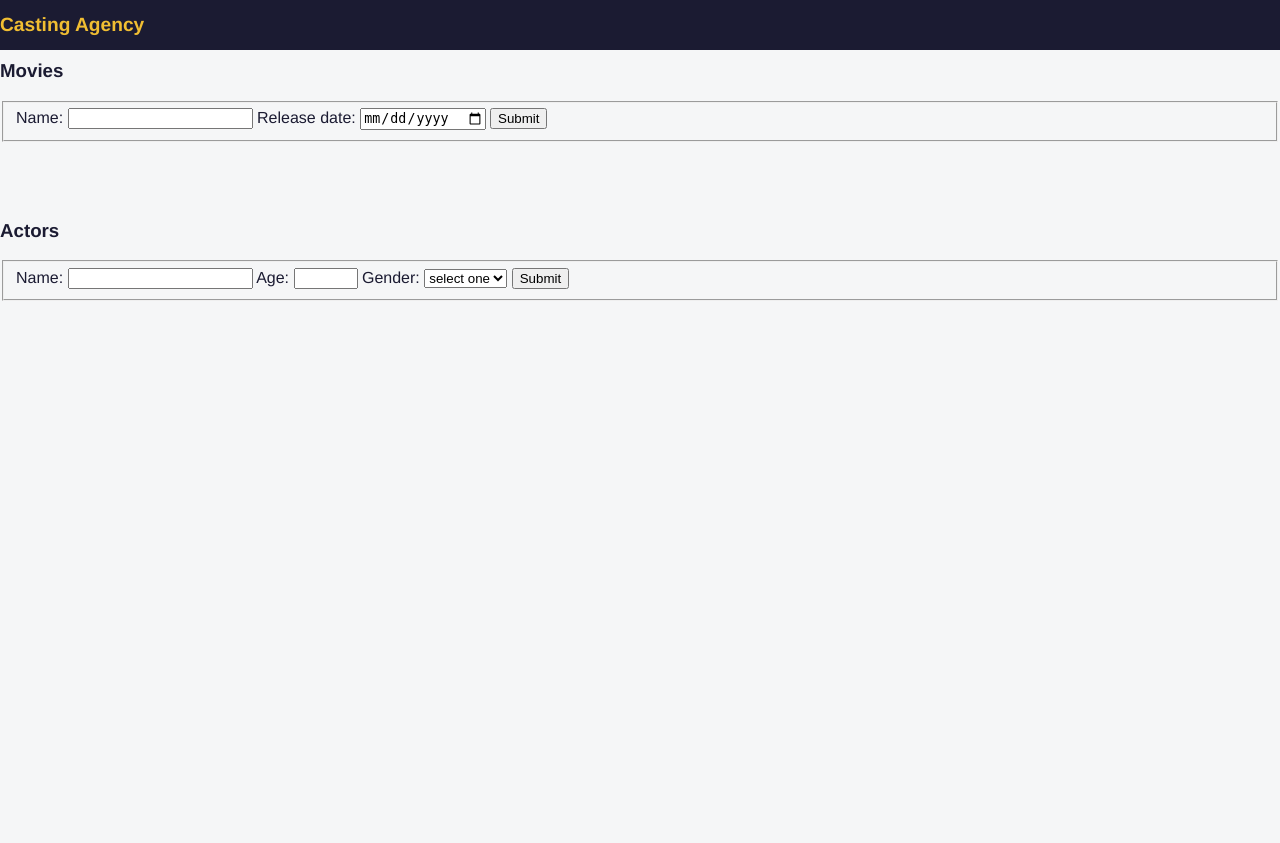
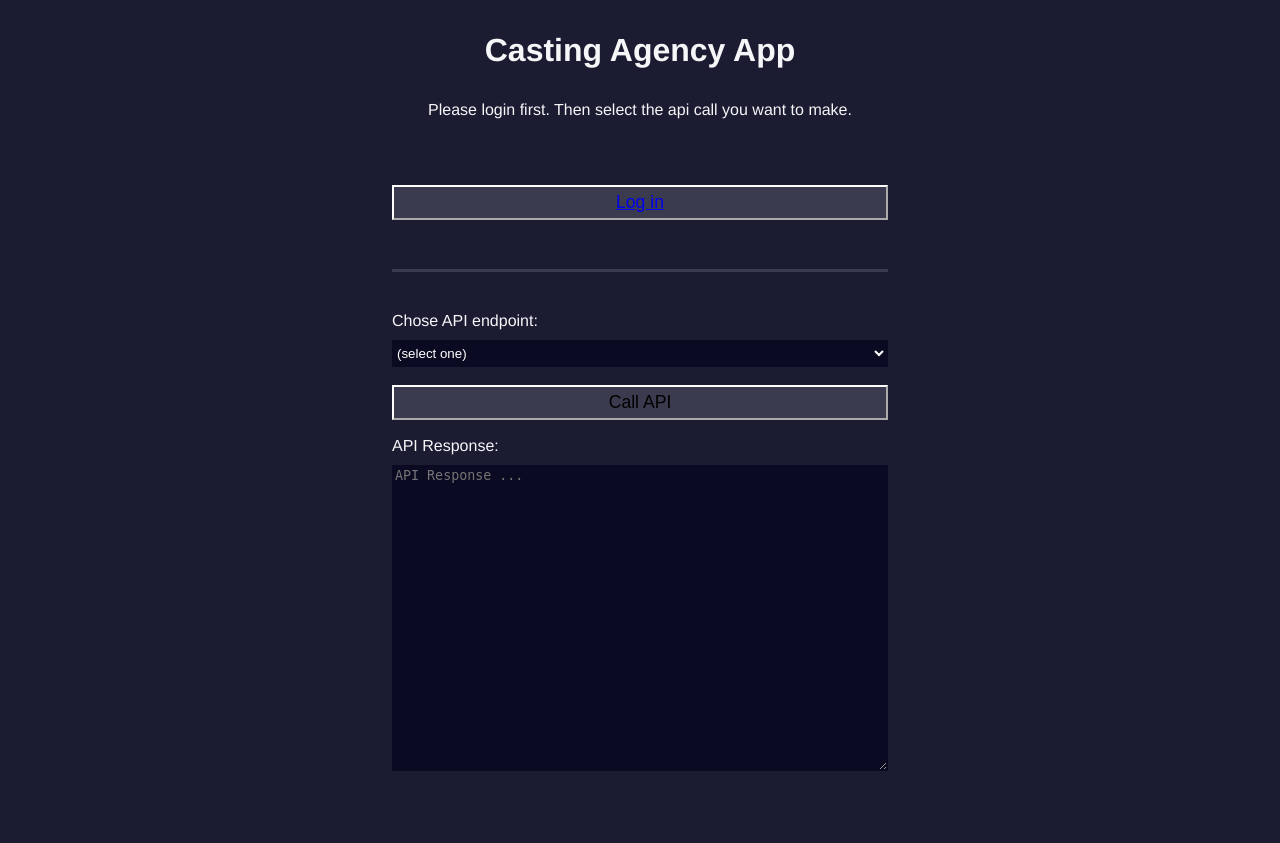
Before and after one commit to donkodimov/castingagency, a Flask app: page / in a window 1280 px wide. Before the commit the page ends 301 px from the top, so only its background shows below. Run offline with Flask 3, Linux system fonts and the light colour scheme; parts of the project's set-up code (start-up, migrations or seed data) failed here and were passed over.

Commit message:
feat: Add code for frontend

```diff
--- a/backend/flaskr/static/app.js
+++ b/backend/flaskr/static/app.js
@@ -1,162 +1,36 @@
-/* const checkboxes = document.querySelectorAll(".check-completed");
-for (let i = 0; i < checkboxes.length; i++) {
-  const checkbox = checkboxes[i];
-  checkbox.onchange = function (e) {
-    console.log("event", e);
-    const newCompleted = e.target.checked;
-    const todoId = e.target.dataset["id"];
-    fetch("/todo/" + todoId + "/set-completed", {
-      method: "POST",
-      body: JSON.stringify({
-        completed: newCompleted,
-      }),
-      headers: {
-        "Content-Type": "application/json",
-      },
-    })
-      .then(function () {
-        document.getElementById("errors-todos").className = "hidden";
-        window.location.reload(true);
-      })
-      .catch(function (err) {
-        console.log(err);
-        document.getElementById("errors-todos").className = "";
+window.addEventListener('load', function() {
+  // Get the current URL
+  let url = window.location.href;
+
+  // Extract the access token from the URL
+  let params = new URLSearchParams(url.split('#')[1]);
+  let accessToken = params.get('access_token');
+  let endpoint = document.getElementById('endpoint')
+
+
+  const apiButton = document.getElementById('call-api');
+  apiButton.addEventListener('click', async () => {
+      let endpointFin = endpoint.value
+
+      fetch(`${endpointFin}`, {
+          method: 'GET',
+          headers: {
+              "Content-Type": "application/json",
+              "Authorization": "Bearer " + accessToken
+              },
+      }).then(function(response) {
+          if (response.status === 200) {
+              return response.json()
+
+          } else {
+              console.log("error")
+          }
+      }).then(function(data) {
+      // The request was successful, so render the data in the output element
+         document.getElementById('output').innerHTML = JSON.stringify(data, null, 2);
+      }).catch(function(error) {
+          console.log(error)
       });
-  };
-} */
-/* const checkboxesList = document.querySelectorAll(".list-completed");
-for (let i = 0; i < checkboxesList.length; i++) {
-  const checkbox = checkboxesList[i];
-  checkbox.onchange = function (e) {
-    console.log("event", e);
-    const newCompleted = e.target.checked;
-    const listId = e.target.dataset["id"];
-    fetch("/lists/" + listId + "/set-completed", {
-      method: "POST",
-      body: JSON.stringify({
-        completed: newCompleted,
-      }),
-      headers: {
-        "Content-Type": "application/json",
-      },
-    })
-      .then(function () {
-        document.getElementById("errors-lists").className = "hidden";
-        window.location.reload(true);
-      })
-      .catch(function (err) {
-        console.log(err);
-        document.getElementById("errors-lists").className = "";
-      });
-  };
-} */
-const descInputActor = document.getElementById("description-actor");
-const descInputAge = document.getElementById("age-actor");
-const descInputGender = document.getElementById("gender");
-document.getElementById("form-actors").onsubmit = function (e) {
-  e.preventDefault();
-  const desc = descInputActor.value;
-  const age = descInputAge.value;
-  const gender = descInputGender.value;
-  descInputActor.value = "";
-  descInputAge.value = "";
-  descInputGender.value = "";
-  fetch("/actors/create", {
-    method: "POST",
-    body: JSON.stringify({
-      name: desc,
-      age: age,
-      gender: gender
-  /*     active_list: actList, */
-    }),
-    headers: {
-      "Content-Type": "application/json",
-    },
-  })
-    .then(function (response) {
-      return response.json();
-    })
-    .then(function (jsonResponse) {
-      console.log("response", jsonResponse);
-      li = document.createElement("li");
-      li.innerText = desc;
-      document.getElementById("actors").appendChild(li);
-      document.getElementById("errors-actors").className = "hidden";
-      window.location.reload(true);
-    })
-    .catch(function (err) {
-      console.log(err);
-      document.getElementById("errors-todos").className = "";
-    });
-};
-const descInputMovie = document.getElementById("description-movie");
-const relDateInput = document.getElementById("release-date");
-document.getElementById("form-movie").onsubmit = function (e) {
-  e.preventDefault();
-  const title = descInputMovie.value;
-  const relDate = relDateInput.value;
-  descInputMovie.value = "";
-  fetch("/movies/create", {
-    method: "POST",
-    body: JSON.stringify({
-      title: title,
-      release_date: relDate
-    }),
-    headers: {
-      "Content-Type": "application/json",
-    },
-  })
-    .then(function (response) {
-      return response.json();
-    })
-    .then(function (jsonResponse) {
-      console.log("response", jsonResponse);
-      li = document.createElement("li");
-      li.innerText = name;
-      document.getElementById("movies").appendChild(li);
-      document.getElementById("errors-movie").className = "hidden";
-      window.location.reload(true);
-    })
-    .catch(function (err) {
-      console.log(err);
-      document.getElementById("errors-movie").className = "";
-    });
-};
-/* document.addEventListener("click", function(evnt){
-                      console.log(evnt.target.id);
-                      id = evnt.target.id;
-                      fetch('/todo/'+ id, {
-                              method: 'DELETE'
-                          })
-                          .then(function() {
-                              document.getElementById('errors').className = 'hidden';
-                          })
-                          .catch(function(err) {
-                              console.log(err)
-                              document.getElementById('errors').className = '';
-                          })
-                  }); */
-const deleteBtns = document.querySelectorAll(".delete-button-movie");
-for (let i = 0; i < deleteBtns.length; i++) {
-  const btn = deleteBtns[i];
-  btn.onclick = function (e) {
-    const movieId = e.target.dataset["id"];
-    fetch("/movies/" + movieId, {
-      method: "DELETE",
-    }).then(function (response) {
-      e.target.parentNode.remove();
-    });
-  };
-}
-const deleteBtnsAct = document.querySelectorAll(".delete-button-actor");
-for (let i = 0; i < deleteBtnsAct.length; i++) {
-  const btn = deleteBtnsAct[i];
-  btn.onclick = function (e) {
-    const actorId = e.target.dataset["id"];
-    fetch("/actors/" + actorId, {
-      method: "DELETE",
-    }).then(function (response) {
-      e.target.parentNode.remove();
-    });
-  };
-}
+
+});
+});
--- a/backend/flaskr/static/styles.css
+++ b/backend/flaskr/static/styles.css
@@ -3,10 +3,13 @@
 }
 
 body {
-    background: #f5f6f7;
-    color: #1b1b32;
+    color: #f5f6f7;
+    background-color: #1b1b32;
     font-family: Helvetica;
     margin: 0;
+    width: 100%;
+    height: 100vh;
+    font-size: 16px;
   }
 
   header {
@@ -20,6 +23,39 @@ body {
     top: 0;
   }
 
+  fieldset {
+    border: none;
+    padding: 2rem 0;
+    border-bottom: 3px solid #3b3b4f;
+  }
+
+  fieldset:last-of-type {
+    border-bottom: none;
+  }
+
+  label {
+    display: block;
+    margin: 0.5rem 0;
+  }
+
+  div {
+    width: 60vw;
+    max-width: 500px;
+    min-width: 300px;
+    margin: 0 auto;
+    padding-bottom: 2em;
+  }
+
+  textarea,
+  select {
+    margin: 10px 0 0 0;
+    width: 100%;
+    min-height: 2em;
+    background-color: #0a0a23;
+    border: 1px solid #0a0a23;
+    color: #ffffff;
+  }
+
   #logo {
     width: max(100px, 18vw);
     background-color: #0a0a23;
@@ -27,9 +63,8 @@ body {
     padding: 0.4rem;
   }
 
-  h1 {
-    color: #f1be32;
-    font-size: min(5vw, 1.2em);
+  h1, p {
+    margin: 1em auto;
     text-align: center;
   }
 
@@ -40,8 +75,21 @@ body {
 
   nav {
     width: 50%;
-    max-width: 300px;
+    max-width: 500px;
+    min-width: 300px;
     height: 50px;
+    margin: 0 auto;
+  }
+
+  button {
+    display: block;
+    width: 100%;
+    margin: 1em auto;
+    height: 2em;
+    font-size: 1.1rem;
+    background-color: #3b3b4f;
+    border-color: white;
+    min-width: 300px;
   }
 
   .form {
--- a/backend/flaskr/templates/index.html
+++ b/backend/flaskr/templates/index.html
@@ -1,87 +1,48 @@
-<!DOCTYPE html>
+<!-- index.html -->
 <html>
-
   <head>
+    <meta charset="UTF-8" />
     <title>Casting Agency</title>
     <link rel="stylesheet" type=text/css href="{{ url_for('static',
     filename='styles.css') }}" />
-    <meta charset="UTF-8" />
-    <meta name="viewport" content="width=device-width, initial-scale=1.0" />
-    <meta name="description" content="Casting Agency" />
   </head>
-
   <body>
-    <header>
-        <h1>Casting Agency</h1>
-        <nav></nav>
-    </header>
-
-    <div class="movies-wrapper">
-        <h3>Movies</h3>
-        <form class="form" id="form-movie">
+    <h1>Casting Agency App</h1>
+    <p>Please login first. Then select the api call you want to make.</p>
+    <div>
       <fieldset>
-                <label for="first-name">Name:
-                    <input type="text" id="description-movie" name="description-movie" required/>
+        <button id="login">
+          <a
+            href="https://testmacina.eu.auth0.com/authorize?audience=castagenAPI&response_type=token&client_id=AuRe6evednxudGjMIMvEFOWuyjl9jQst&redirect_uri=http://127.0.0.1:5000/"
+            >Log in</a
+          >
+        </button>
+      </fieldset>
+      <fieldset>
+        <label for="endpoint"
+          >Chose API endpoint:
+          <select id="endpoint" name="endpoint">
+            <option value="">(select one)</option>
+            <option value="/movies">GET /movies</option>
+            <option value="/actors">GET /actors</option>
+            <option value="/performances">GET /perfomances</option>
+            <option value="other">Other</option>
+          </select>
+          <button id="call-api">Call API</button>
+          <label for="output"
+            >API Response:
+            <textarea
+              id="output"
+              name="output"
+              rows="20"
+              cols="50"
+              placeholder="API Response ..."
+            ></textarea>
           </label>
-                <label for="first-name">Release date:
-                    <input type="date" id="release-date" name="release-date" required/>
         </label>
-                    <input type="submit" name="Create" />
       </fieldset>
-        </form>
-        <div id="errors-movie" class="hidden">Somethind went wrong!</div>
-        <ul id="movies">
-            {% for movie in movies %}
-            <li>
-                <!-- <input class="list-completed" data-id="{{ movie.id }}" type="checkbox" {% if movie.title %} checked
-                    {% endif %} /> -->
-                <a href="/movies/{{ movie.id }}">
-                    {{ movie.title }}
-                </a>
-                <button class="delete-button-movie" data-id="{{ movie.id }}">&cross;</button>
-            </li>
-            {% endfor %}
-        </ul>
-    </div>
-
-    <div class="actors-wrapper">
-        <h3 id="active-movie" data-id="">Actors</h3>
-        <form class="form" id="form-actors">
-            <fieldset>
-                <label for="first-name">Name:
-                    <input type="text" id="description-actor" name="description-actor" required />
-                </label>
-                <label for="first-name">Age:
-                    <input type="number" min=12 max=120 id="age-actor" name="age-actor" required />
-                </label>
-                <label for="first-name">Gender:
-                    <select name="gender" id="gender" required >
-                        <option value="">select one</option>
-                        <option value="male">Male</option>
-                        <option value="female">Female</option>
-                    </select>
-
-                </label>
-
-            <input type="submit" name="Create" />
-            </fieldset>
-        </form>
-        <div id="errors-actors" class="hidden">Somethind went wrong!</div>
-        <ul class="list" id="actors">
-            {% for actor in actors %}
-            <li>
-                <!-- <input class="check-completed" data-id="{{ actors.id }}" type="checkbox" {% if actor.name %} checked
-                    {% endif %} /> -->
-                <a href="/actors/{{ actor.id }}">
-                    {{ actor.name }}
-                </a>
-                <button class="delete-button-actor" data-id="{{ actor.id }}">&cross;</button>
-            </li>
-            {% endfor %}
-        </ul>
     </div>
 
     <script src="{{url_for('static', filename='app.js')}}"></script>
   </body>
-
 </html>
```
Lines whose indentation alone changed are shown as unchanged.
